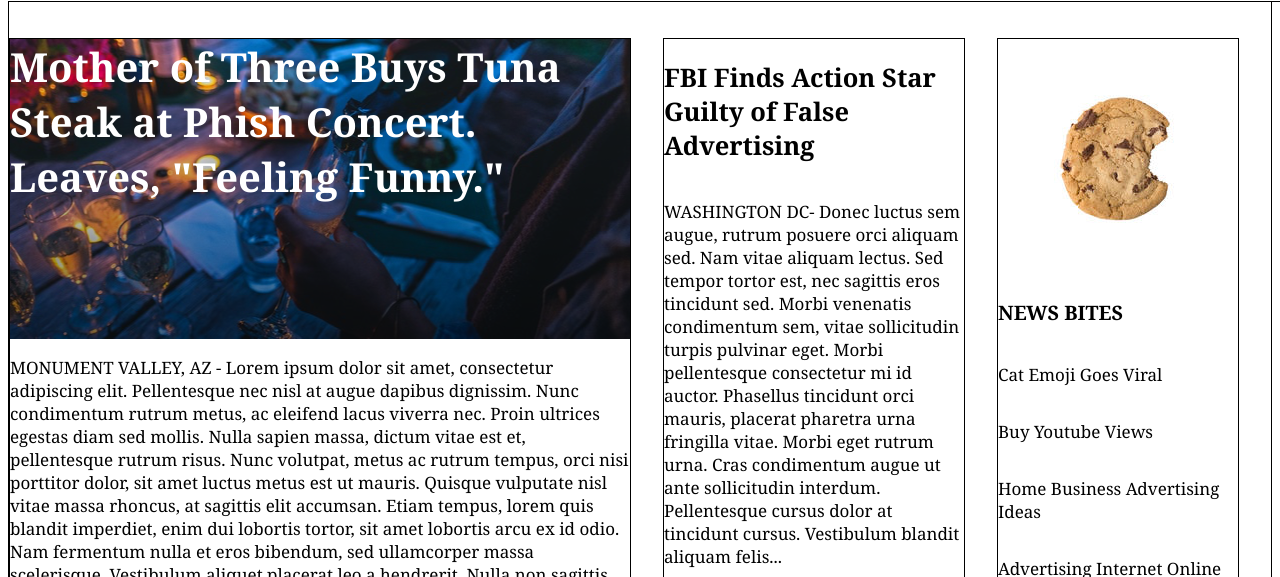
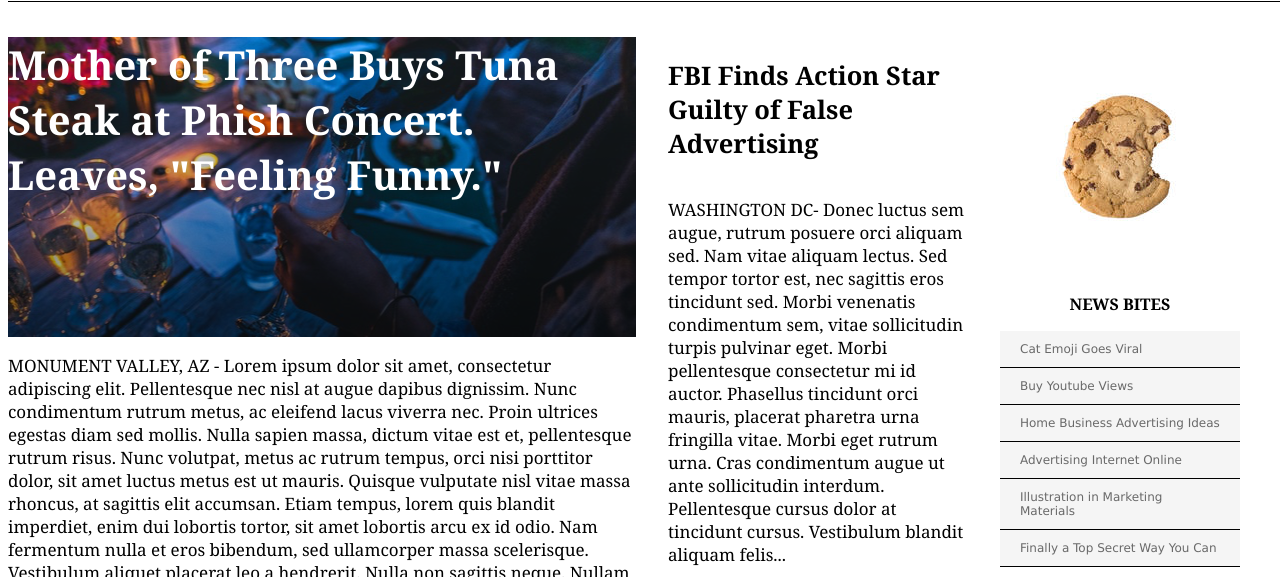
Before and after one commit to racheleeva/mytimes, a plain HTML site: page index.html in a window 1280 px wide. Shown: the part 87-664 px from the top of the page. Drawn offline with Linux system fonts and the light colour scheme.

Commit message:
Style third column.

```diff
--- a/index.html
+++ b/index.html
@@ -68,14 +68,17 @@
 <!--Third News Column-->
       <div class="column third">
         <img src="resources/images/img-news-bite.png">
-        <h3>NEWS BITES</h3>
-        <p>Cat Emoji Goes Viral</p>
-        <p>Buy Youtube Views</p>
-        <p>Home Business Advertising Ideas</p>
-        <p>Advertising Internet Online</p>
-        <p>Illustration in Marketing Materials</p>
-        <p>Finally a Top Secret Way You Can</p>
+        <div class="news-bites">
+          <h3>NEWS BITES</h3>
+          <span class="bite">Cat Emoji Goes Viral</span>
+          <span class="bite">Buy Youtube Views</span>
+          <span class="bite">Home Business Advertising Ideas</span>
+          <span class="bite">Advertising Internet Online</span>
+          <span class="bite">Illustration in Marketing Materials</span>
+          <span class="bite">Finally a Top Secret Way You Can</span>
+        </div>
       </div>
+<!--Closing Div for Main-->
     </div>
 <!--Footer-->
   <footer>
--- a/resources/css/style.css
+++ b/resources/css/style.css
@@ -44,7 +44,6 @@ nav {
   display: flex;
   margin: 0 auto 78px auto;
   padding-top: 116px;
-  border: 1px solid black;
   font-family: Georgia;
   font-size: 17px;
   color: black;
@@ -54,7 +53,6 @@ nav {
   display: flex;
   flex-direction: column;
   margin-right: 32px;
-  border: 1px solid black;
 }
 
 .column.first {
@@ -111,5 +109,20 @@ nav {
 
 .column.second .img-headline {
   background-image: url('../images/img-story-1.png');
-  font-size: 30px;
 }
+
+.news-bites h3 {
+  font-size: 16px;
+  font-weight: bold;
+  text-align: center;
+}
+
+.news-bites .bite {
+  background-color: WhiteSmoke;
+  font-family: Verdana;
+  font-size: 12px;
+  color: DimGray;
+  border-bottom: 1px solid black;
+  display: block;
+  padding: 11px 20px;
+}
```
